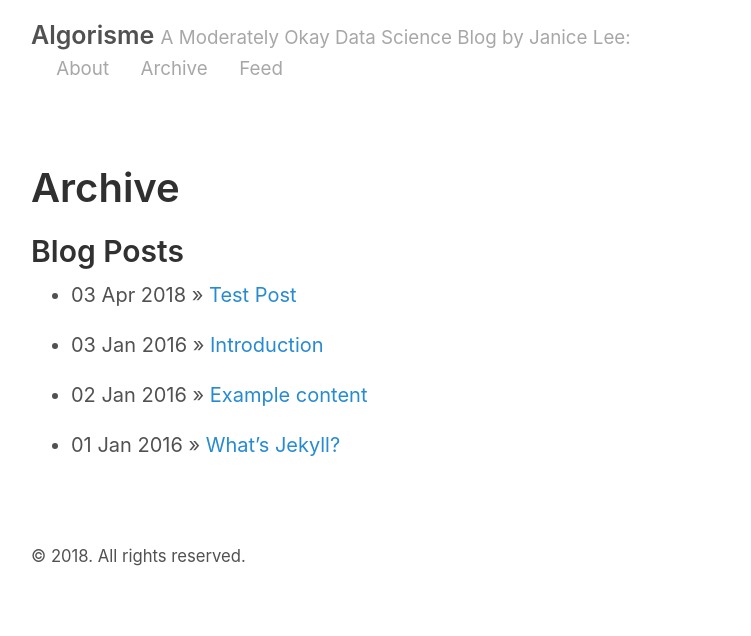
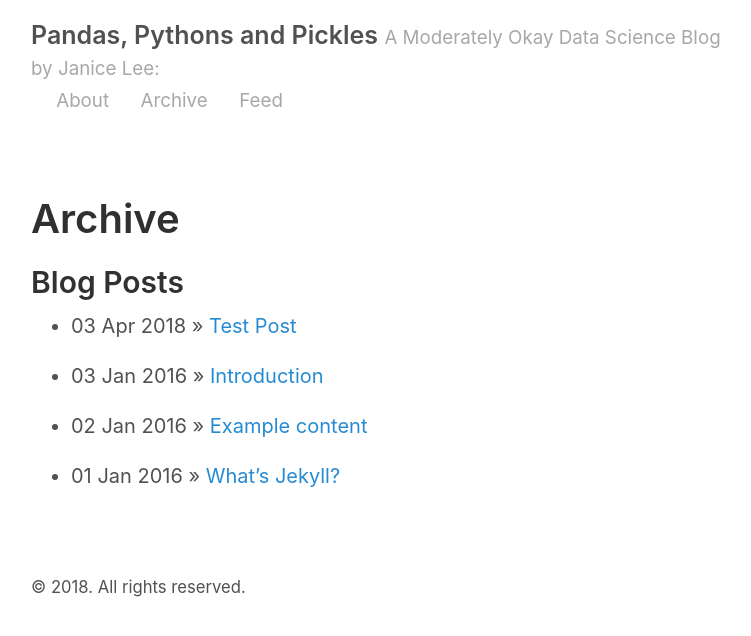
Before and after one commit to Cassini-4B/Cassini-4B.github.io, a Jekyll site: the page built from archive.md, in a window 1280 px wide. Shown: the top 636 px of the page, without its empty margins (259-1010 px from the left). Built offline with Jekyll 4.4.1, drawn with Linux system fonts in a browser that asks for light colours.

```diff
--- a/_config.yml
+++ b/_config.yml
@@ -2,11 +2,11 @@
 permalink:           pretty
 
 # Setup
-title:               Algorisme
+title:               Pandas, Pythons and Pickles
 tagline:             A Moderately Okay Data Science Blog by Janice Lee
 url:
 paginate:            2
-baseurl:             /hyde/
+baseurl:             ""
 
 # Assets
 #
```
